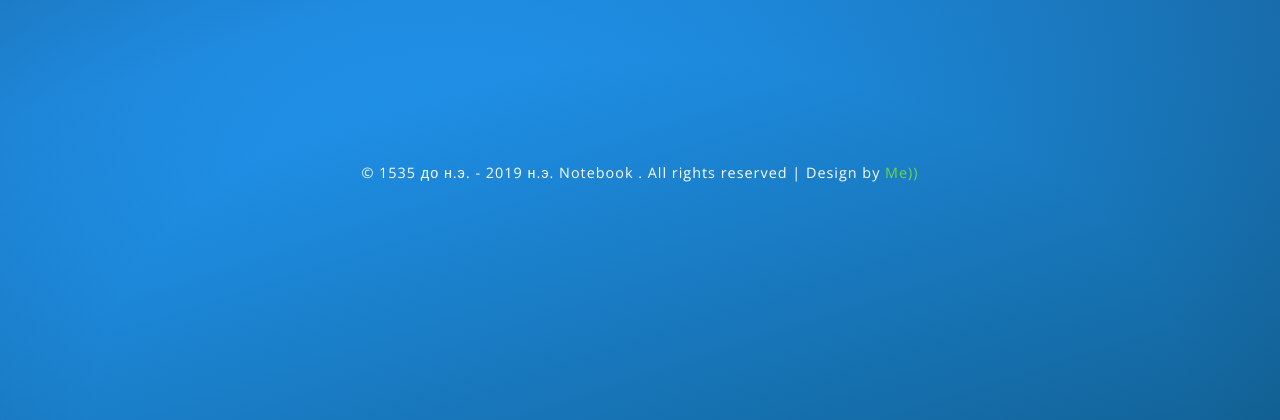
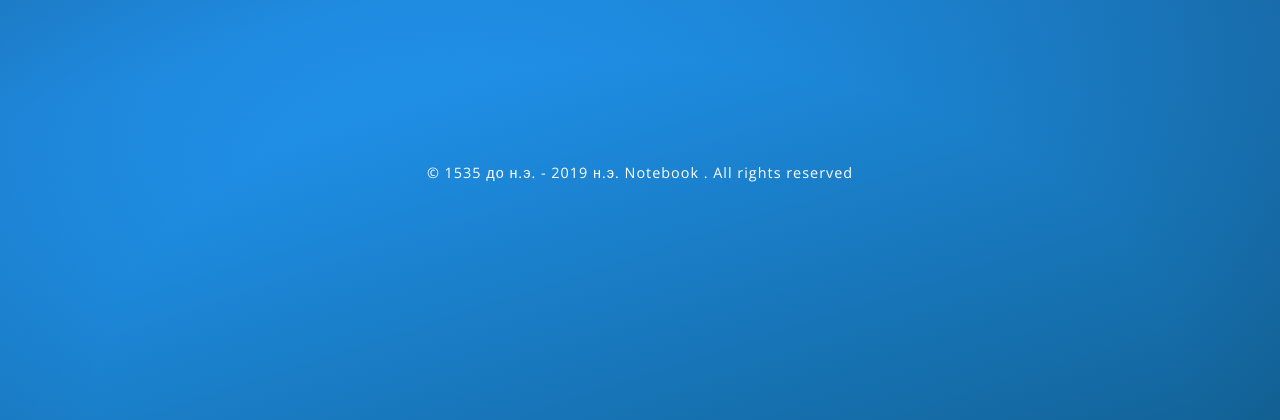
Before and after one commit to sqrt3000/note.loc, a PHP site: template app/views/layouts/login.php in a window 1280 px wide. Shown: the top 420 px of the page. Run offline with PHP 8.4, Linux system fonts and the light colour scheme; the template is opened without the code that fills it, so the values that code supplies are empty; some libraries are stand-ins or nearby versions.

Commit message:
Alex_Eter

```diff
--- a/app/views/Notebook/mybook.php
+++ b/app/views/Notebook/mybook.php
@@ -21,6 +21,7 @@
 </div>
 <div class="col-md-12">
     <div class="table-responsive">
+        <?php if (!empty($abonents)):?>
             <table class="table table-bordered table-hover">
                 <thead>
                     <tr>
@@ -44,6 +45,9 @@
                 <?php endforeach; ?>
                 </tbody>
             </table>
+        <?php else:?>
+        <p style="text-align: center; color:#ffba00;">Создайте свою первую запись!</p>
+        <?php endif;?>
     </div>
 </div>
 <div class="clearfix"> </div>
--- a/app/views/layouts/login.php
+++ b/app/views/layouts/login.php
@@ -24,7 +24,7 @@
 <!-- //agileits -->
 	<!-- copyright -->
     <div class="w3-agile-copyright">
-        <p class="agileinfo"> © 1535 до н.э. - <?php echo date("Y");?> н.э. Notebook . All rights reserved | Design by <a href="https://comparium.app" rel="nofollow" target="_blank">Me))</a></p>
+        <p class="agileinfo"> © 1535 до н.э. - <?php echo date("Y");?> н.э. Notebook . All rights reserved</p>
     </div>
 	<!-- //copyright -->
 	<!-- js -->
```
Lines whose indentation alone changed are shown as unchanged.
